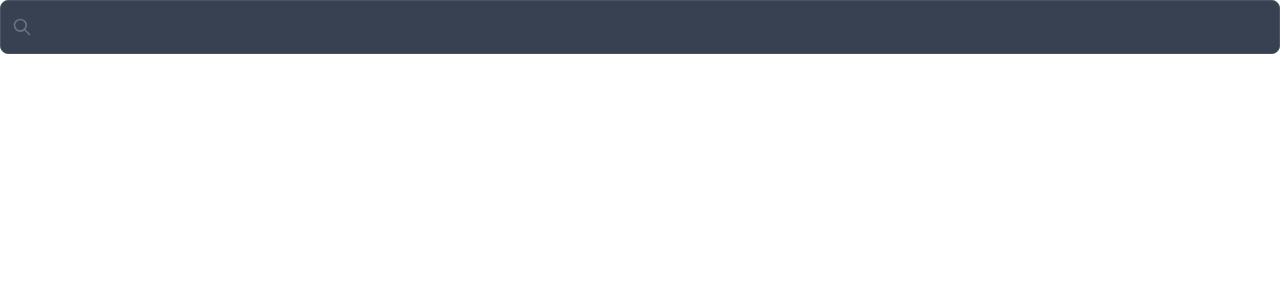
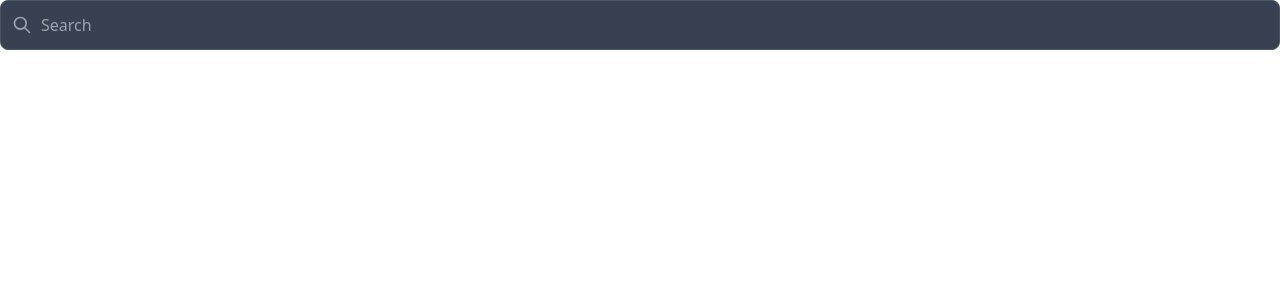
Before and after one commit to pqhung3007/jemember, a Next.js app: page /components/Search in a window 1280 px wide. Shown: the top 300 px of the page. Built offline with nearby package versions, Linux system fonts and the light colour scheme.

Commit message:
CHANGE design

```diff
--- a/pages/collection/[id].tsx
+++ b/pages/collection/[id].tsx
@@ -144,7 +144,7 @@ export default function Lesson() {
 
   return (
     <div
-      className="min-h-screen bg-gray-900 text-gray-200"
+      className="min-h-screen bg-gray-900 font-[Inter] text-gray-200"
       tabIndex={0}
       onKeyDown={processKeyBinding}
       ref={containerRef}
@@ -165,9 +165,9 @@ export default function Lesson() {
           <NextCard nextButtonStyle={nextButtonStyle} next={next} />
         </div>
         <div className="mx-auto max-w-[800px] py-6">
-          <div className="h-2.5 w-full rounded-full bg-gray-200 dark:bg-gray-700">
+          <div className="mb-6 h-0.5 w-full rounded-full bg-gray-700">
             <div
-              className="h-2.5 rounded-full bg-blue-600"
+              className="h-0.5 rounded-full bg-white"
               style={{ width: percent }}
             ></div>
           </div>
--- a/pages/collection/[id]/edit.tsx
+++ b/pages/collection/[id]/edit.tsx
@@ -131,7 +131,7 @@ export default function EditCollection() {
   };
 
   return (
-    <div className="min-h-screen bg-gray-900 text-gray-200">
+    <div className="min-h-screen bg-gray-900 font-[Inter] text-gray-200">
       <HeadTag />
       <Nav />
       <div className="mx-auto flex max-w-[1200px] flex-col px-5 py-6">
@@ -165,7 +165,7 @@ export default function EditCollection() {
         <button
           type="button"
           onClick={importCard}
-          className="my-6 inline-block rounded-lg bg-blue-700 px-5 py-2.5 text-sm font-medium text-white hover:bg-blue-800 focus:outline-none focus:ring-4 focus:ring-blue-300 dark:bg-blue-600 dark:hover:bg-blue-700 dark:focus:ring-blue-800"
+          className="my-6 inline-block rounded-lg bg-blue-600 px-5 py-2.5 text-sm font-medium text-white hover:bg-blue-700 focus:outline-none"
         >
           Import
         </button>
--- a/pages/components/HeadTag.tsx
+++ b/pages/components/HeadTag.tsx
@@ -6,6 +6,12 @@ export default function HeadTag() {
       <title>Jmember</title>
       <meta name="viewport" content="initial-scale=1.0, width=device-width" />
       <link rel="icon" type="image/x-icon" href="/js.png" />
+      <link rel="preconnect" href="https://fonts.googleapis.com" />
+      <link rel="preconnect" href="https://fonts.gstatic.com" />
+      <link
+        href="https://fonts.googleapis.com/css2?family=Inter:wght@300;400;500;600;700;800&display=swap"
+        rel="stylesheet"
+      />
     </Head>
-  )
+  );
 }
--- a/pages/components/Search.tsx
+++ b/pages/components/Search.tsx
@@ -5,7 +5,7 @@ export default function Search(props: any) {
         <div className="pointer-events-none absolute inset-y-0 left-0 flex items-center pl-3">
           <svg
             aria-hidden="true"
-            className="h-5 w-5 text-gray-500 dark:text-gray-400"
+            className="h-5 w-5 text-gray-400"
             fill="none"
             stroke="currentColor"
             viewBox="0 0 24 24"
@@ -22,7 +22,9 @@ export default function Search(props: any) {
         <input
           onChange={(e) => props.setKeyWord(e.currentTarget.value)}
           type="search"
-          className="block w-full rounded-lg border border-gray-600 bg-gray-700 p-4  pl-10 text-sm text-white placeholder-gray-400 focus:outline-none"
+          size={40}
+          placeholder="Search"
+          className="block w-full rounded-lg border border-gray-600 bg-gray-700 py-3 pl-10 text-white placeholder-gray-400 focus:outline-none"
           required
         />
       </div>
--- a/pages/index.tsx
+++ b/pages/index.tsx
@@ -49,7 +49,7 @@ export default function Home() {
   }, [collections, keyWord]);
 
   return (
-    <div className="min-h-screen bg-gray-900 text-gray-200">
+    <div className="min-h-screen bg-gray-900 font-[Inter] text-gray-200">
       <HeadTag />
       <Nav />
       <div className="mx-auto grid max-w-[1200px] grid-cols-[repeat(auto-fill,minmax(350px,1fr))] gap-12 px-5 py-6">
```
